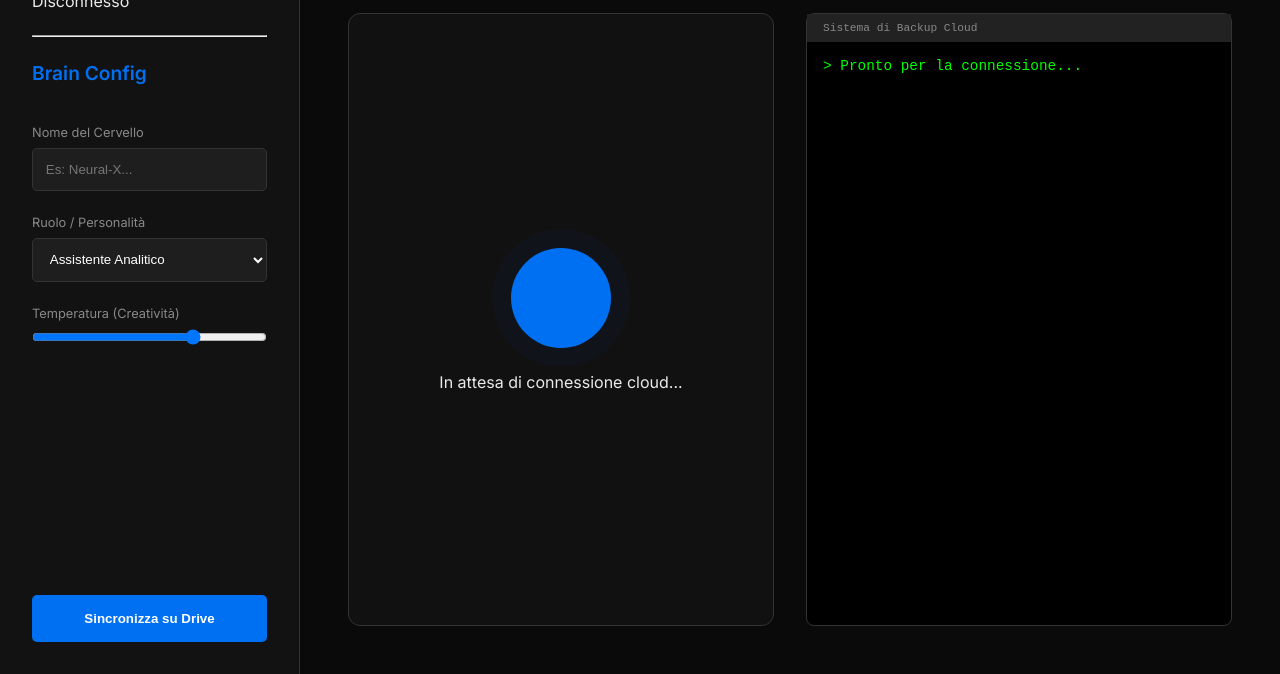
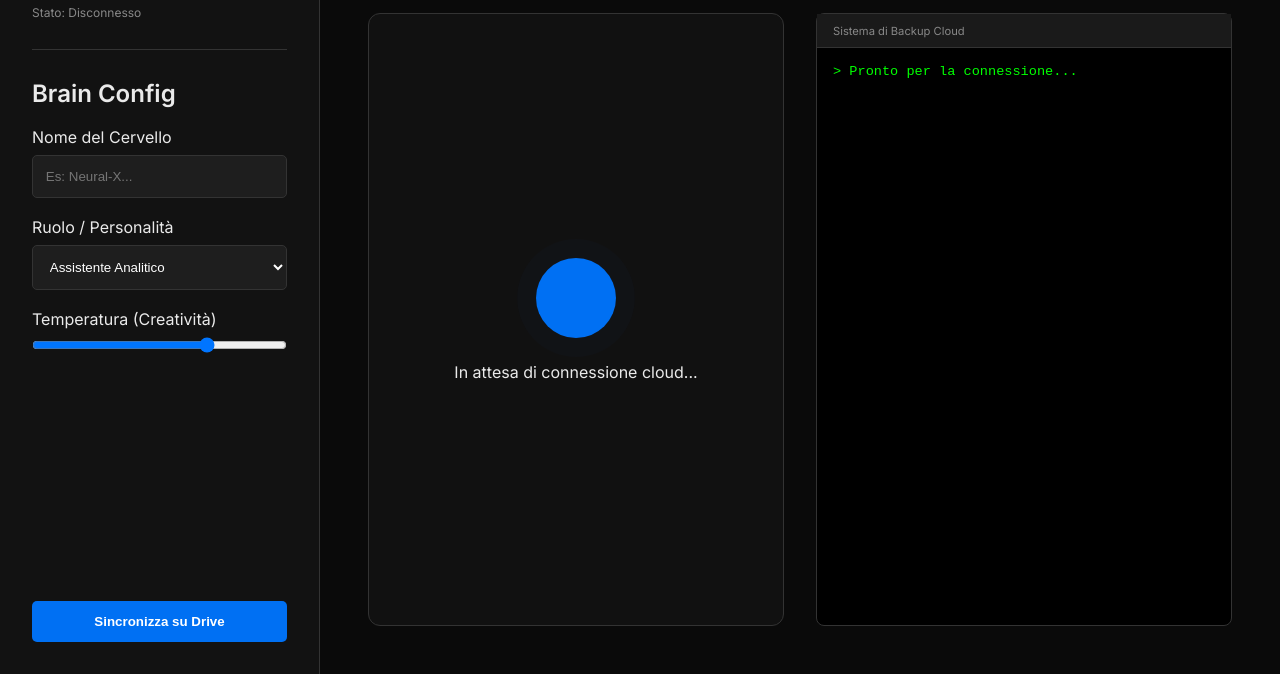
Before and after one commit to 0NotExist0/BrainCreator, a plain HTML site: page index.html in a window 1280 px wide. Shown: the part 126-800 px from the top of the page. Drawn offline with Linux system fonts and the light colour scheme.

Commit message:
Update style.css

```diff
--- a/style.css
+++ b/style.css
@@ -2,16 +2,13 @@
     --bg-dark: #0a0a0a;
     --sidebar-bg: #121212;
     --accent: #0070f3;
+    --accent-success: #34a853;
     --text-main: #eaeaea;
     --text-dim: #888;
     --border: #333;
 }
 
-* {
-    box-sizing: border-box;
-    margin: 0;
-    padding: 0;
-}
+* { box-sizing: border-box; margin: 0; padding: 0; }
 
 body {
     font-family: 'Inter', sans-serif;
@@ -21,38 +18,36 @@ body {
     overflow: hidden;
 }
 
-.app-container {
-    display: flex;
-    height: 100%;
-}
+.app-container { display: flex; height: 100%; }
 
-/* Sidebar */
 .sidebar {
-    width: 300px;
+    width: 320px;
     background-color: var(--sidebar-bg);
     border-right: 1px solid var(--border);
     padding: 2rem;
     display: flex;
     flex-direction: column;
-    gap: 1.5rem;
+    gap: 1.2rem;
 }
 
-.sidebar h2 {
-    font-size: 1.2rem;
-    margin-bottom: 1rem;
-    color: var(--accent);
-}
-
-.input-group {
+.drive-integration {
     display: flex;
     flex-direction: column;
     gap: 0.5rem;
 }
 
-label {
-    font-size: 0.8rem;
+#drive-status {
+    font-size: 0.75rem;
     color: var(--text-dim);
 }
+
+.separator {
+    border: 0;
+    border-top: 1px solid var(--border);
+    margin: 10px 0;
+}
+
+.input-group { display: flex; flex-direction: column; gap: 0.5rem; }
 
 input[type="text"], select {
     background: #1e1e1e;
@@ -62,42 +57,25 @@ input[type="text"], select {
     border-radius: 5px;
 }
 
-.primary-btn {
-    background-color: var(--accent);
-    color: white;
-    border: none;
-    padding: 1rem;
+.primary-btn, .secondary-btn {
+    padding: 0.8rem;
     border-radius: 5px;
     cursor: pointer;
     font-weight: 600;
-    transition: transform 0.2s, opacity 0.2s;
-    margin-top: auto;
+    border: none;
+    transition: all 0.2s;
 }
 
-.primary-btn:hover {
-    opacity: 0.9;
-    transform: translateY(-2px);
-}
+.primary-btn { background-color: var(--accent); color: white; margin-top: auto; }
+.secondary-btn { background-color: #222; color: #fff; border: 1px solid var(--border); }
 
-/* Main Content */
-.main-content {
-    flex: 1;
-    padding: 3rem;
-    display: flex;
-    flex-direction: column;
-    gap: 2rem;
-}
+.secondary-btn:hover { background-color: #333; }
+.primary-btn:hover { transform: translateY(-2px); opacity: 0.9; }
 
-.highlight {
-    color: var(--accent);
-}
-
-.canvas-area {
-    display: grid;
-    grid-template-columns: 1fr 1fr;
-    gap: 2rem;
-    flex: 1;
-}
+/* Main UI */
+.main-content { flex: 1; padding: 3rem; display: flex; flex-direction: column; gap: 2rem; }
+.highlight { color: var(--accent); }
+.canvas-area { display: grid; grid-template-columns: 1fr 1fr; gap: 2rem; flex: 1; }
 
 .status-card {
     background: #111;
@@ -107,22 +85,19 @@ input[type="text"], select {
     flex-direction: column;
     align-items: center;
     justify-content: center;
-    position: relative;
 }
 
-/* Animazione Pulsante */
 .pulse-ring {
-    width: 100px;
-    height: 100px;
+    width: 80px;
+    height: 80px;
     border-radius: 50%;
     background: var(--accent);
-    box-shadow: 0 0 0 rgba(0, 112, 243, 0.4);
     animation: pulse 2s infinite;
     margin-bottom: 1.5rem;
 }
 
 @keyframes pulse {
-    0% { box-shadow: 0 0 0 0 rgba(0, 112, 243, 0.7); }
+    0% { box-shadow: 0 0 0 0 rgba(0, 112, 243, 0.4); }
     70% { box-shadow: 0 0 0 20px rgba(0, 112, 243, 0); }
     100% { box-shadow: 0 0 0 0 rgba(0, 112, 243, 0); }
 }
@@ -131,22 +106,9 @@ input[type="text"], select {
     background: black;
     border: 1px solid var(--border);
     border-radius: 8px;
-    font-family: 'Courier New', Courier, monospace;
     display: flex;
     flex-direction: column;
 }
 
-.terminal-header {
-    background: #222;
-    padding: 0.5rem 1rem;
-    font-size: 0.7rem;
-    color: var(--text-dim);
-}
-
-.log-content {
-    padding: 1rem;
-    font-size: 0.9rem;
-    color: #00ff00;
-    overflow-y: auto;
-    max-height: 400px;
-}
+.terminal-header { background: #1a1a1a; padding: 0.6rem 1rem; font-size: 0.7rem; color: var(--text-dim); border-bottom: 1px solid var(--border); }
+.log-content { padding: 1rem; font-size: 0.85rem; color: #00ff00; font-family: monospace; overflow-y: auto; }
```
